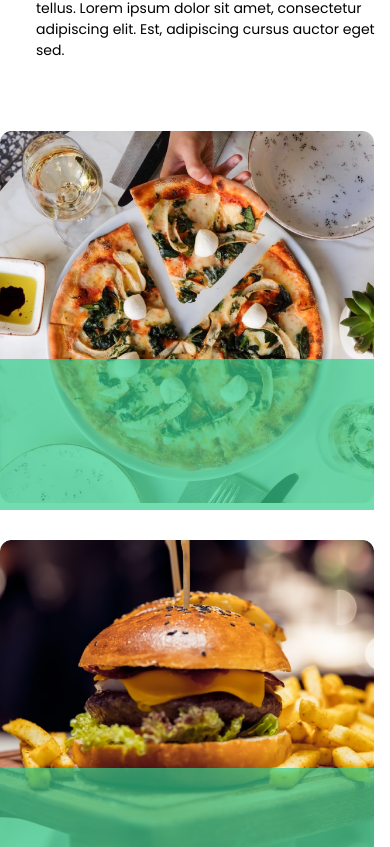
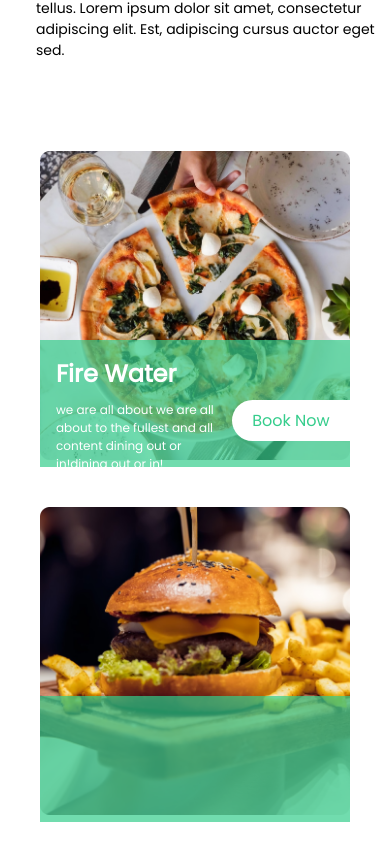
Before and after one commit to bofilio/restaurant_landing, a React (Create React App) app: page / in a window 390 px wide. Shown: the part 1277-2124 px from the top of the page. Built offline with nearby package versions, Linux system fonts and the light colour scheme.

Commit message:
edit css

```diff
--- a/src/components/TopResaurants.js
+++ b/src/components/TopResaurants.js
@@ -3,6 +3,7 @@ import '../css/top-restaurants.css'
 import rest_img1 from '../imgs/restau1.png'
 import rest_img2 from '../imgs/restau2.png'
 import see_more_img from '../imgs/see_more.png'
+import pin from '../imgs/location_.png'
 const TopResaurants = () => {
     return (
         <section>
@@ -18,8 +19,22 @@ const TopResaurants = () => {
             </div>
         </div>
         <div className="restau-grid d-flex align-items-center">
-            <div className="restaurant">
+            <div className="restaurant" >
                 <img src={rest_img2} width="100%" alt="restau"/>
+                <div className="infos" >
+                    <h4 className="mb-2">Fire Water</h4>
+                    <div class="sub" style={{maxWidth:'60%'}}>
+                        we are all about we are all about to the fullest
+                        and all content dining out or in!dining out or in!
+                    </div>
+                    <div className="d-flex align-items-center location">
+                        <img src={pin} alt="location" width="20" height="25"/>
+                        <span className="ml-4">New Market</span>
+                    </div>
+                    <div className="book-btn bg-white text-center primary">
+                    Book Now
+                    </div>
+                </div>
             </div>
             <div className="restaurant">
                 <img src={rest_img1} width="100%"  alt="restau"/>
--- a/src/css/globale.css
+++ b/src/css/globale.css
@@ -70,7 +70,13 @@ body,html,h1,h2,h3,h4,h5,h6,p{
   .sticky{
     position: sticky;
   }
+  .text-center{
+    text-align: center;
+  }
   /*Coloring*/
+  .primary{
+    color: var(--primary);
+  }
   .white{
     color: white;
   }
@@ -93,11 +99,18 @@ body,html,h1,h2,h3,h4,h5,h6,p{
   .mt-4{
     margin-top:calc(var(--spacing)*4);
   }
+
   .mt-8{
     margin-top:calc(var(--spacing)*8);
   }
   .mt-43{
     margin-top:calc(var(--spacing)*43);
+  }
+  .mb-4{
+    margin-bottom:calc(var(--spacing)*4);
+  }
+  .mb-2{
+    margin-bottom:calc(var(--spacing)*2);
   }
 
   /*padding*/
@@ -110,3 +123,38 @@ body,html,h1,h2,h3,h4,h5,h6,p{
   .p-3{
     padding: calc(var(--spacing)*3);
   }
+
+  /*Typography*/
+  h1{
+    font-size:72px;
+    font-weight: 700;
+  }
+  h2{
+    font-size:48px;
+    font-weight: 700;
+  }
+  h3{
+    font-size:36px;
+    font-weight: 700;
+  }
+  h4{
+    font-size:28px;
+    font-weight: 700;
+  }
+  h5{
+    font-size:24px;
+    font-weight: 600;
+  }
+  h6{
+    font-size:16px;
+    font-weight: 500;
+  }
+  .sub-text{
+    font-size:14px;
+    font-weight: 400;
+  }
+  .btn-text{
+    font-size:16px;
+    font-weight: 400;
+    text-transform: uppercase;
+  }
--- a/src/css/top-restaurants.css
+++ b/src/css/top-restaurants.css
@@ -14,7 +14,7 @@
     padding-left: 30px;
     border-left:12px var(--primary) solid;
 }
-.restaurants-section .sub-text{
+.sub-text{
     margin-left: 7%;
     flex-basis: 33%;
     font-size: 14px;
@@ -34,6 +34,35 @@
     height: 40%;
     width:100%;
     background-color: var(--primary-transparent);
+}
+.restaurant .infos{
+    color: white;
+    position: absolute;
+    bottom: 0;
+    padding-left: 60px;
+    width:100%;
+    height: 40%;
+    box-sizing: border-box;
+}
+.restaurant .infos h4{
+    margin-top: 1rem;
+    font-size: 24px;
+    font-weight: 700;
+}
+.restaurant .infos .sub{
+    font-size: 12px;
+}
+.book-btn{
+    position: absolute;
+    width:33%;
+    bottom: 20%;
+    right:0;
+    border-radius:100px 0px 0px 100px;
+    padding:1rem;
+}
+.restaurant .infos .location{
+   margin-top: 0.5rem;
+   max-width: 50%;
 }
 .see-more{
     margin-left: 60px;
@@ -66,7 +95,19 @@
     .see-more{
         margin-left: 30px;
     }
-
+    .restaurant .infos{
+        padding-left: 1rem;
+    }
+    .restaurant .infos h4{
+        margin-top: 0.5rem;
+        font-size: 16;
+    }
+    .restaurant .infos .location{
+        margin-top: 0.5rem;
+    }
+    .book-btn{
+        padding:0.5rem;
+    }
 
 }
 @media screen and (max-width: 680px ) {
@@ -75,7 +116,7 @@
         color:var(--primary-text);
         font-size: 36px;
         font-weight: 500;
-        margin-bottom: 30px;
+        margin-bottom: 2rem;
     }
     .restaurants-section .heading div{
         padding-left: 30px;
@@ -83,6 +124,7 @@
     }
     .restaurant{
         margin-bottom: 30px;
+        margin:20px 40px
     }
     .see-more{
         margin-top: 20px;
@@ -90,6 +132,10 @@
     }
     .restau-grid{
         flex-direction: column;
+    }
+
+    .restaurant .infos h4{
+        margin-top: 1rem;
     }
 
 
```
Also changed, not shown: src/imgs/location_.png (added).
